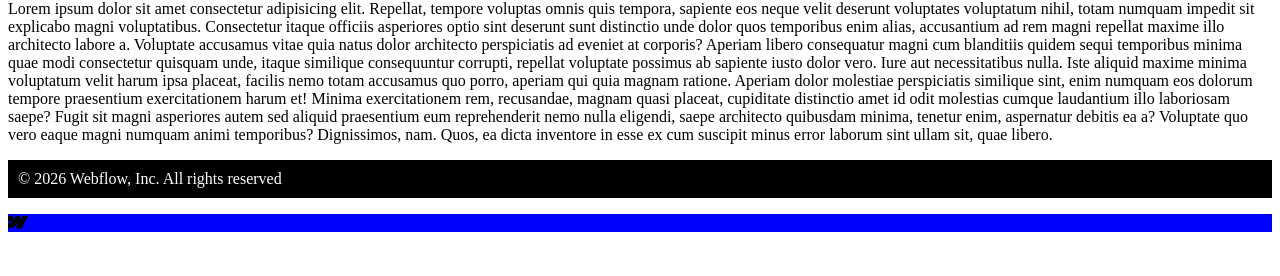
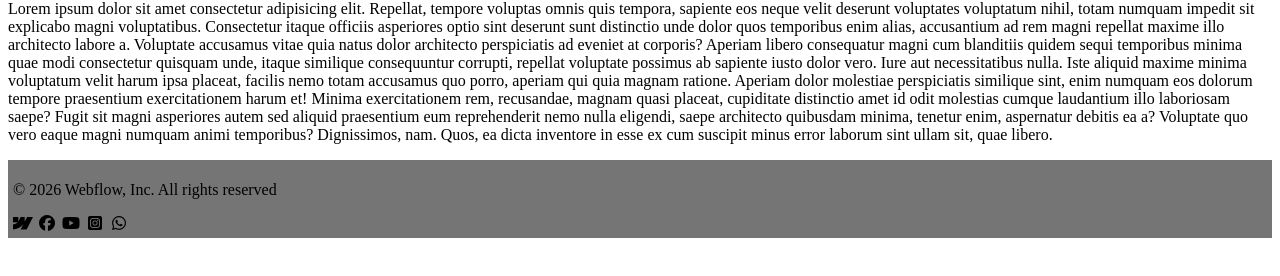
Before and after one commit to mdraselhasanLoneWolf/HTMLclass, a plain HTML site: page 15-03-2026/CSS html 5.html in a window 1280 px wide. Shown: the part 404-680 px from the top of the page. Drawn offline with Linux system fonts and the light colour scheme.

Commit message:
Add files via upload

```diff
--- a/15-03-2026/CSS html 5.html
+++ b/15-03-2026/CSS html 5.html
@@ -58,7 +58,10 @@
 
 <div class="icon">
     <i class="fa-brands fa-webflow"></i>
-
+    <i class="fa-brands fa-facebook"></i>
+    <i class="fa-brands fa-youtube"></i>
+    <i class="fa-brands fa-square-instagram"></i>
+   <i class="fa-brands fa-whatsapp"></i>
 </div></footer>
 
 </body>
--- a/15-03-2026/Css Style.css
+++ b/15-03-2026/Css Style.css
@@ -65,11 +65,8 @@ a{
     width: 100%;
     margin: auto;
 }
-footer p{
-    background-color: black;
+.foot{
+    background-color: rgba(0, 0, 0, 0.542);
     color: white;
-    padding: 10px;
+    padding: 5px;
 }
-.icon{
-    background-color: blue;
-}
```
